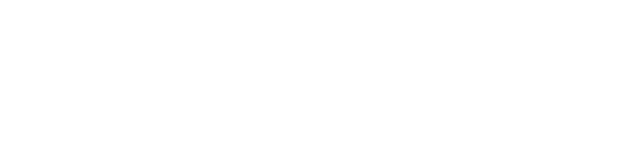
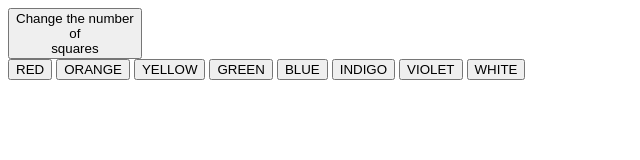
Before and after one commit to Ailime17/etch-a-sketch, a plain HTML site: page index.html in a window 1280 px wide. Shown: the whole page, without its empty margins (0-640 px from the left). Drawn offline with Linux system fonts and the light colour scheme.

Commit message:
Add index.html

```diff
--- a/index.html
+++ b/index.html
@@ -8,6 +8,21 @@
     </head>
 
     <body>
-
+        <div class="btn">
+            <button class="change_button">Change the number <br/>of <br/>squares</button>
+        </div>
+        <div class="main_container">
+            <div class="container"></div>
+        </div>
+        <div id="colors_container">
+            <button class="colors r">RED</button>
+            <button class="colors o">ORANGE</button>
+            <button class="colors y">YELLOW</button>
+            <button class="colors g">GREEN</button>
+            <button class="colors b">BLUE</button>
+            <button class="colors i">INDIGO</button>
+            <button class="colors v">VIOLET</button>
+            <button class="colors w">WHITE</button>
+        </div>
     </body>
 </html>
```
